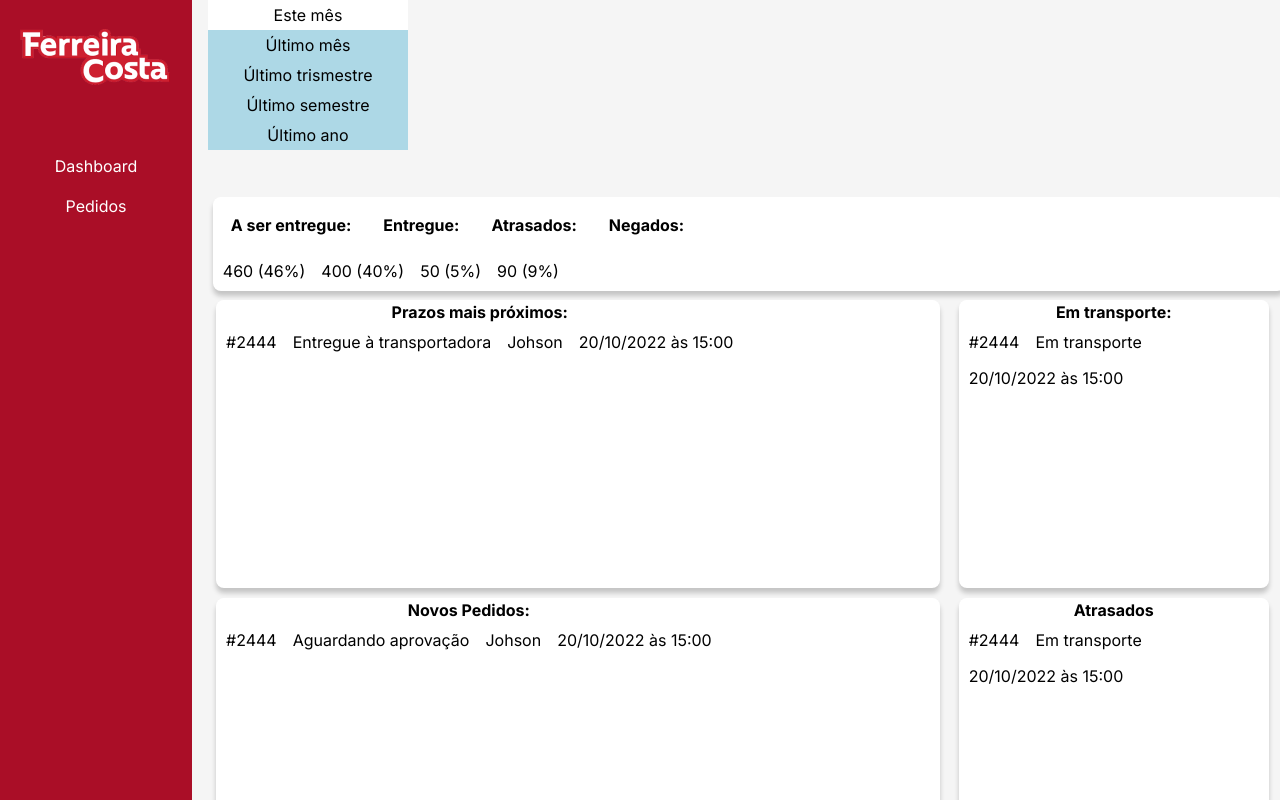
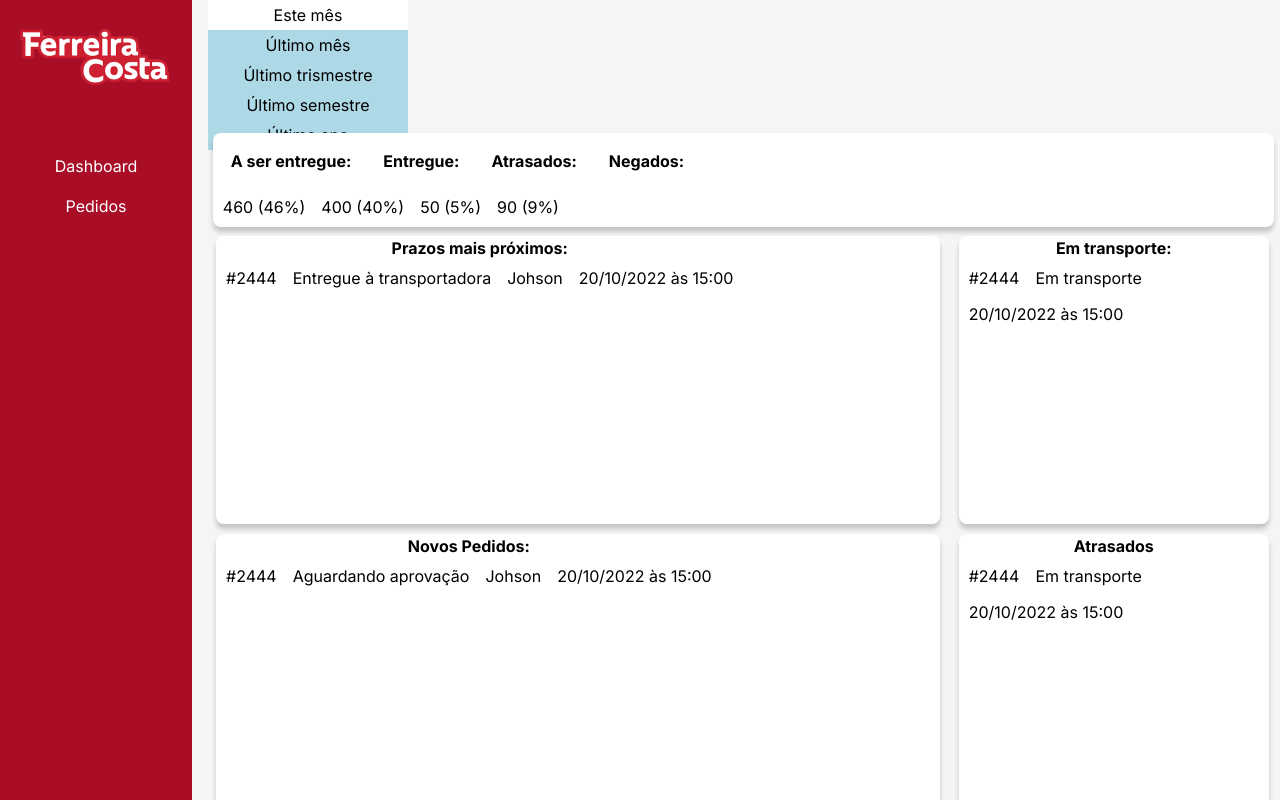
Before and after one commit to JoaoVNicacio/Ferreira-Costa-OMS, a React (Vite) app: page / in a window 1280 px wide. Built offline with nearby package versions, Linux system fonts and the light colour scheme.

Commit message:
Correções de estilos do dashboard, estilos globais e estilo wrapper

```diff
--- a/package.json
+++ b/package.json
@@ -19,6 +19,6 @@
     "@types/styled-components": "^5.1.26",
     "@vitejs/plugin-react": "^2.1.0",
     "typescript": "^4.6.4",
-    "vite": "^3.1.8"
+    "vite": "^3.2.2"
   }
 }
--- a/src/components/Dashboard/styles.ts
+++ b/src/components/Dashboard/styles.ts
@@ -2,8 +2,8 @@ import styled from 'styled-components'
 
 export const Container = styled.section`
     .dashboard{
-        width: auto;
-        height: auto;
+        width: 100%;
+        height: 100%;
 
 
         .rowOfItems{
@@ -12,7 +12,7 @@ export const Container = styled.section`
         }
 
         .upperItem{
-            width: 100%;
+            width: 99%;
             height: auto;
             background-color: #FFF;
             border-radius: 8px;
--- a/src/styles/global.ts
+++ b/src/styles/global.ts
@@ -9,8 +9,6 @@ export default createGlobalStyle`
 
     body {
         -webkit-font-smoothing: antialiased;
-        display: flex;
-        flex-direction: row;
         background-color: #F5F5F5;
     }
 
--- a/src/styles/wrapper.ts
+++ b/src/styles/wrapper.ts
@@ -6,8 +6,8 @@ const Wrapper = styled.div`
     display: flex;
 
     display: grid;
-    grid-template-columns: 1fr 6fr;
-    grid-template-rows: 15vw 80vw;
+    grid-template-columns: 1fr 8fr;
+    grid-template-rows: 10vw 75vw;
     overflow-y: hidden;
 
     grid-template-areas:
```
